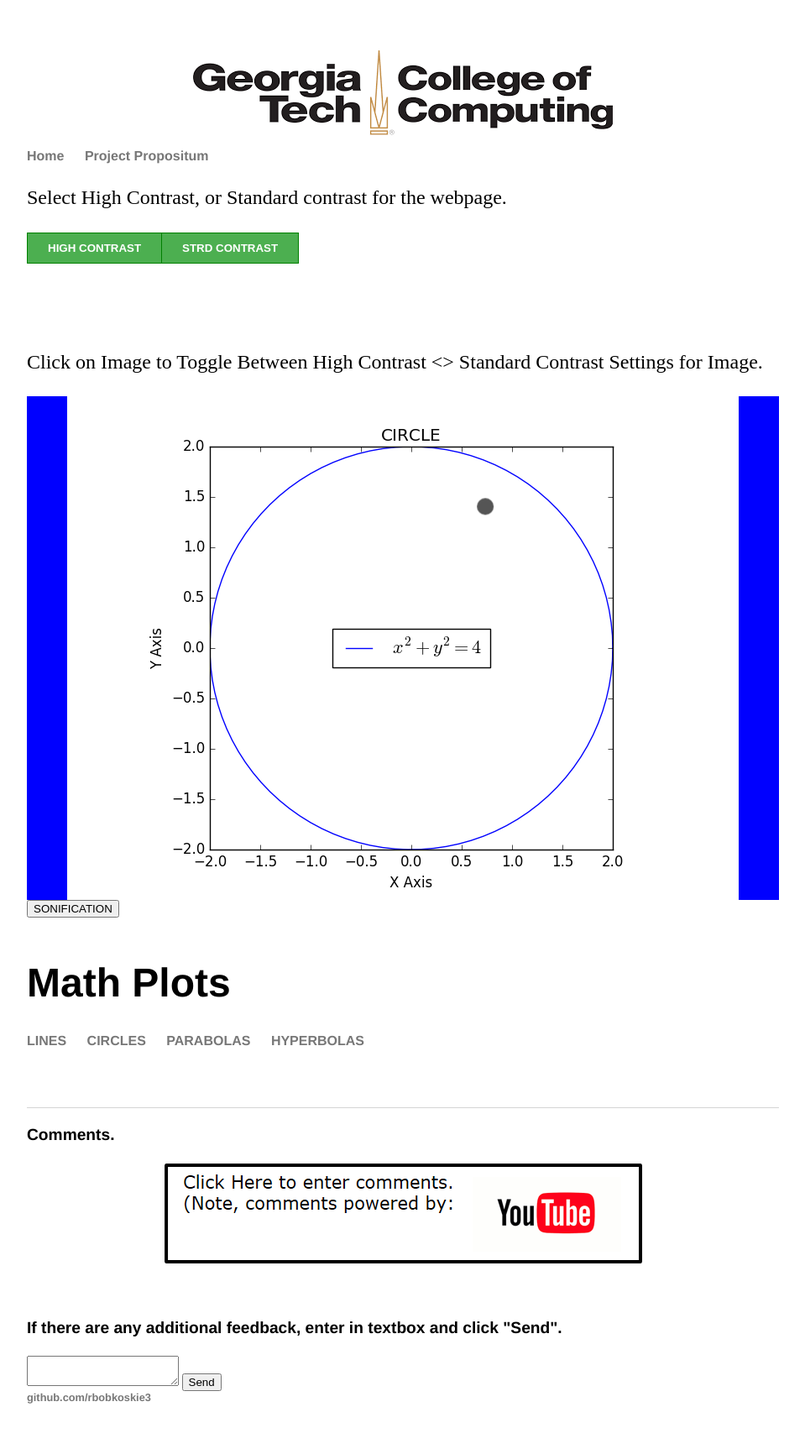
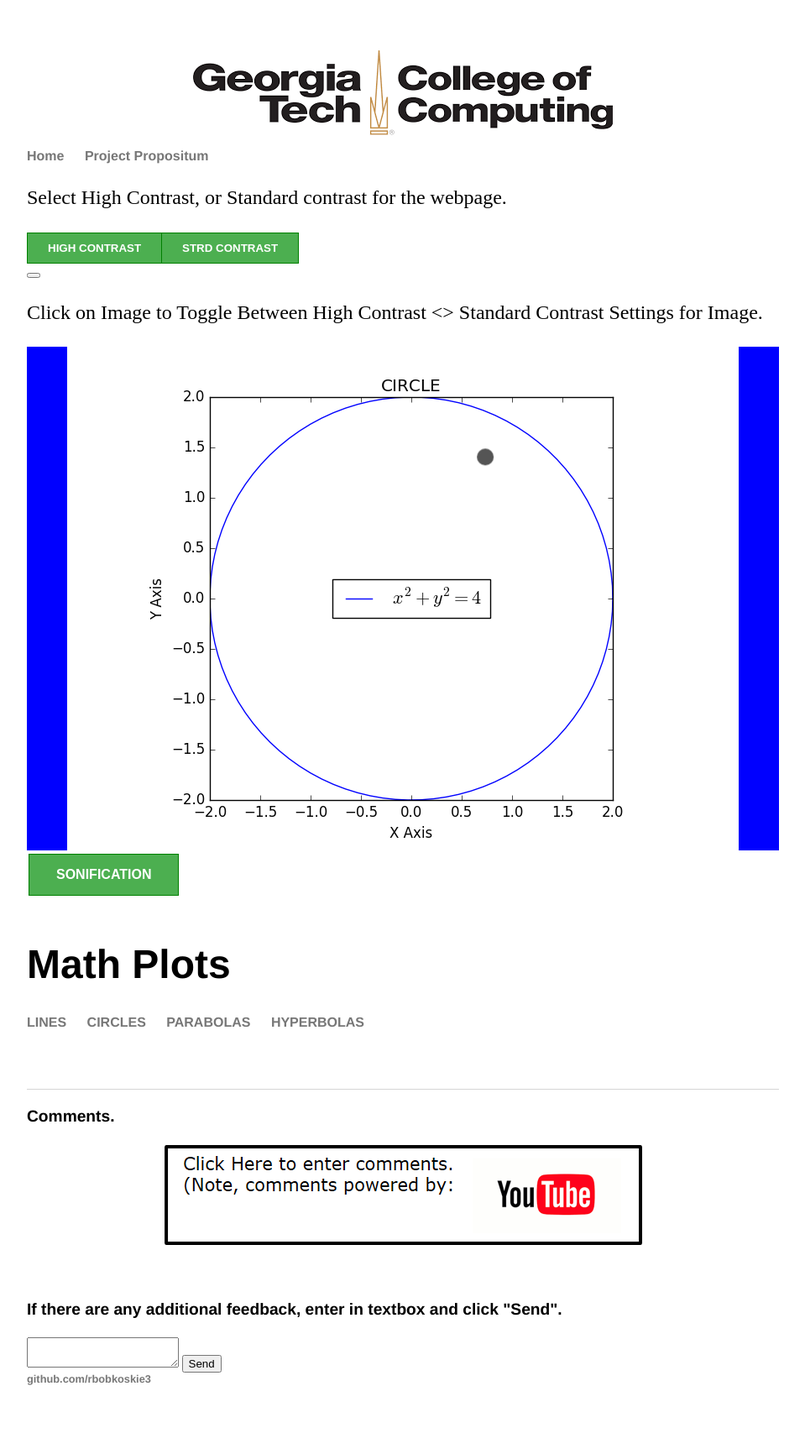
Before and after one commit to rbobkoskie3/rbobkoskie3.github.io, a Jekyll site: the page built from blog/index.html, in a window 1280 px wide. Shown: the whole page at 84% size, without its empty margins (160-1119 px from the left). Built offline with Jekyll 4.4.1, drawn with Linux system fonts in a browser that asks for light colours; after the commit the page ends 1710 px from its top, so only the background shows below that.

Commit message:
Add files via upload

```diff
--- a/blog/index.html
+++ b/blog/index.html
@@ -5,7 +5,18 @@
 
 <head>
         <style>
-
+        .button {
+                background-color: #4CAF50; /* Green background */
+                border: 1px solid green; /* Green border */
+                color: white; /* White text */
+                padding: 15px 32px;
+                text-align: center;
+                text-decoration: none;
+                display: inline-block;
+                font-size: 16px;
+                font-weight: bold;
+                margin: 4px 2px;
+                cursor: pointer;}
 
         div {
                 text-align: justify;
@@ -122,7 +133,7 @@
         </style>
 </head>
 
-    <button class='button PP'></button>
+    <button class='button.PP'></button>
 
     <!-- img src="\images\ST_Circle.png" title="Graph of a Circle w/o High Contrast" -->
     <div><p>Click on Image to Toggle Between High Contrast <> Standard Contrast Settings for Image.</div></p>
```
